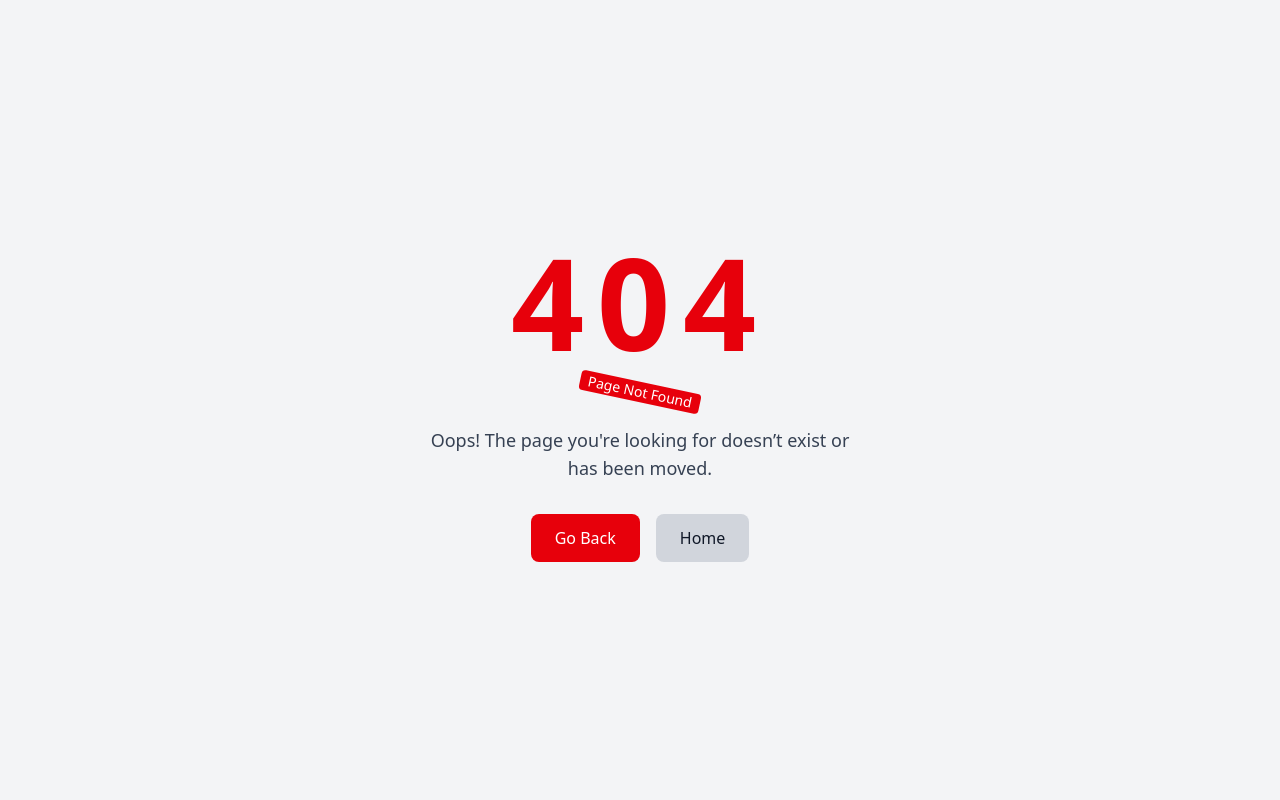
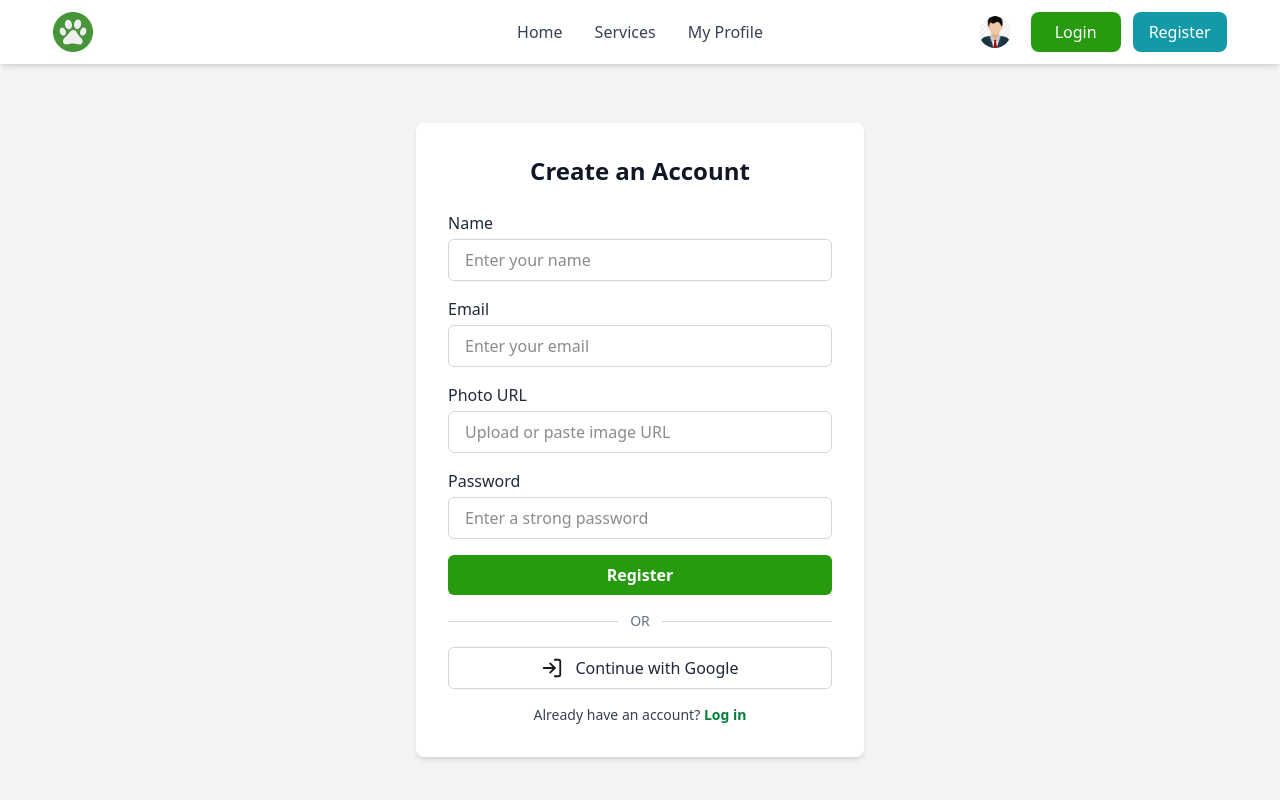
Before and after one commit to SamiunAuntor/PH-Assignment-9_Pet-Care, a React (Vite) app: page /signup in a window 1280 px wide. Before the commit this address had no page. Shown: the top 800 px of the page. Built offline with nearby package versions, Linux system fonts and the light colour scheme.

Commit message:
created static login page sign up pages

```diff
--- /dev/null
+++ b/src/Pages/LoginPage.jsx
@@ -0,0 +1,80 @@
+import React from "react";
+import { LogIn } from "lucide-react";
+import { Link } from "react-router";
+
+const LoginPage = () => {
+    return (
+        <div className="w-full min-h-screen flex justify-center items-center bg-gray-100 px-4">
+            <div className="w-full max-w-md bg-white p-8 rounded-lg shadow-md">
+
+                {/* Title */}
+                <h2 className="text-2xl font-bold text-center text-gray-900 mb-6">
+                    Login
+                </h2>
+
+                {/* Form */}
+                <form className="space-y-4">
+                    {/* Email */}
+                    <div>
+                        <label className="text-gray-800 font-medium">Email</label>
+                        <input
+                            type="email"
+                            placeholder="Enter your email"
+                            className="w-full px-4 py-2 mt-1 focus:border-transparent border border-gray-300 rounded-md outline-none focus:ring-2 focus:ring-green-600"
+                        />
+                    </div>
+
+                    {/* Password */}
+                    <div>
+                        <label className="text-gray-800 font-medium">Password</label>
+                        <input
+                            type="password"
+                            placeholder="Enter your password"
+                            className="w-full px-4 py-2 focus:border-transparent mt-1 border border-gray-300 rounded-md outline-none focus:ring-2 focus:ring-green-600"
+                        />
+                    </div>
+
+                    {/* Forgot Password */}
+                    <div className="text-right">
+                        <button type="button" className="text-sm text-green-700 hover:underline">
+                            Forgot Password?
+                        </button>
+                    </div>
+
+                    {/* Login Button */}
+                    <button
+                        type="submit"
+                        className="w-full bg-[#289a0f] text-white py-2 font-semibold rounded-md hover:bg-green-700 transition-all"
+                    >
+                        Login
+                    </button>
+                </form>
+
+                {/* Divider */}
+                <div className="flex items-center my-4">
+                    <span className="flex-1 h-px bg-gray-300"></span>
+                    <span className="px-3 text-gray-500 text-sm">OR</span>
+                    <span className="flex-1 h-px bg-gray-300"></span>
+                </div>
+
+                {/* Google Login Alternative (Lucide icon used) */}
+                <button
+                    className="w-full flex items-center justify-center gap-3 border border-gray-300 py-2 rounded-md hover:bg-gray-200 transition-all"
+                >
+                    <LogIn size={22} />
+                    <span className="text-gray-800 font-medium">Continue with Google</span>
+                </button>
+
+                {/* Signup Link */}
+                <p className="text-sm text-center text-gray-700 mt-4">
+                    Don't have an account?{" "}
+                    <Link to="/signup" className="text-green-700 font-semibold hover:underline">
+                        Sign up
+                    </Link>
+                </p>
+            </div>
+        </div>
+    );
+};
+
+export default LoginPage;
--- /dev/null
+++ b/src/Pages/SignUp.jsx
@@ -0,0 +1,101 @@
+import React from "react";
+import { LogIn } from "lucide-react";
+import { Link } from "react-router";
+
+const SignUp = () => {
+    return (
+        <div className="w-full min-h-screen flex justify-center items-center bg-gray-100 px-4 pt-20">
+            {/* ⬆ Added pt-20 for spacing under navbar */}
+            <div className="w-full max-w-md bg-white p-8 rounded-lg shadow-md">
+
+                {/* Title */}
+                <h2 className="text-2xl font-bold text-center text-gray-900 mb-6">
+                    Create an Account
+                </h2>
+
+                {/* Form */}
+                <form className="space-y-4">
+                    {/* Name */}
+                    <div>
+                        <label className="text-gray-800 font-medium">Name</label>
+                        <input
+                            type="text"
+                            placeholder="Enter your name"
+                            className="w-full px-4 py-2 mt-1 rounded-md outline-none
+                            border border-gray-300 focus:border-transparent focus:ring-2 focus:ring-green-600"
+                        />
+                    </div>
+
+                    {/* Email */}
+                    <div>
+                        <label className="text-gray-800 font-medium">Email</label>
+                        <input
+                            type="email"
+                            placeholder="Enter your email"
+                            className="w-full px-4 py-2 mt-1 rounded-md outline-none
+                            border border-gray-300 focus:border-transparent focus:ring-2 focus:ring-green-600"
+                        />
+                    </div>
+
+                    {/* Photo URL */}
+                    <div>
+                        <label className="text-gray-800 font-medium">Photo URL</label>
+                        <input
+                            type="text"
+                            placeholder="Upload or paste image URL"
+                            className="w-full px-4 py-2 mt-1 rounded-md outline-none
+                            border border-gray-300 focus:border-transparent focus:ring-2 focus:ring-green-600"
+                        />
+                    </div>
+
+                    {/* Password */}
+                    <div>
+                        <label className="text-gray-800 font-medium">Password</label>
+                        <input
+                            type="password"
+                            placeholder="Enter a strong password"
+                            className="w-full px-4 py-2 mt-1 rounded-md outline-none
+                            border border-gray-300 focus:border-transparent focus:ring-2 focus:ring-green-600"
+                        />
+                        <p className="text-xs text-red-600 mt-1 hidden">
+                            Password must contain uppercase, lowercase and be at least 6 characters.
+                        </p>
+                    </div>
+
+                    {/* Register Button */}
+                    <button
+                        type="button"
+                        className="w-full bg-[#289a0f] text-white py-2 font-semibold rounded-md hover:bg-green-700 transition-all"
+                    >
+                        Register
+                    </button>
+                </form>
+
+                {/* Divider */}
+                <div className="flex items-center my-4">
+                    <span className="flex-1 h-px bg-gray-300"></span>
+                    <span className="px-3 text-gray-500 text-sm">OR</span>
+                    <span className="flex-1 h-px bg-gray-300"></span>
+                </div>
+
+                {/* Google Sign In Button */}
+                <button
+                    className="w-full flex items-center justify-center gap-3 border border-gray-300 py-2 rounded-md hover:bg-gray-200 transition-all"
+                >
+                    <LogIn size={22} />
+                    <span className="text-gray-800 font-medium">Continue with Google</span>
+                </button>
+
+                {/* Login Link */}
+                <p className="text-sm text-center text-gray-700 mt-4">
+                    Already have an account?{" "}
+                    <Link to="/login" className="text-green-700 font-semibold hover:underline">
+                        Log in
+                    </Link>
+                </p>
+            </div>
+        </div>
+    );
+};
+
+export default SignUp;
--- a/src/router.jsx
+++ b/src/router.jsx
@@ -2,6 +2,8 @@ import { createBrowserRouter } from "react-router";
 import ErrorPage from "./Pages/ErrorPage";
 import HomeLayout from "./Layouts/HomeLayout";
 import HomePage from "./Pages/HomePage";
+import LoginPage from "./Pages/LoginPage";
+import SignUp from "./Pages/SignUp";
 
 
 const router = createBrowserRouter([
@@ -12,11 +14,19 @@ const router = createBrowserRouter([
             {
                 index: true,
                 Component: HomePage,
+            },
+            {
+                path: "/login",
+                Component: LoginPage,
+            },
+            {
+                path: "/signup",
+                Component: SignUp,
             }
         ]
     },
     {
-        path: "*",
+        path: "/*",
         Component: ErrorPage,
     }
 
```
